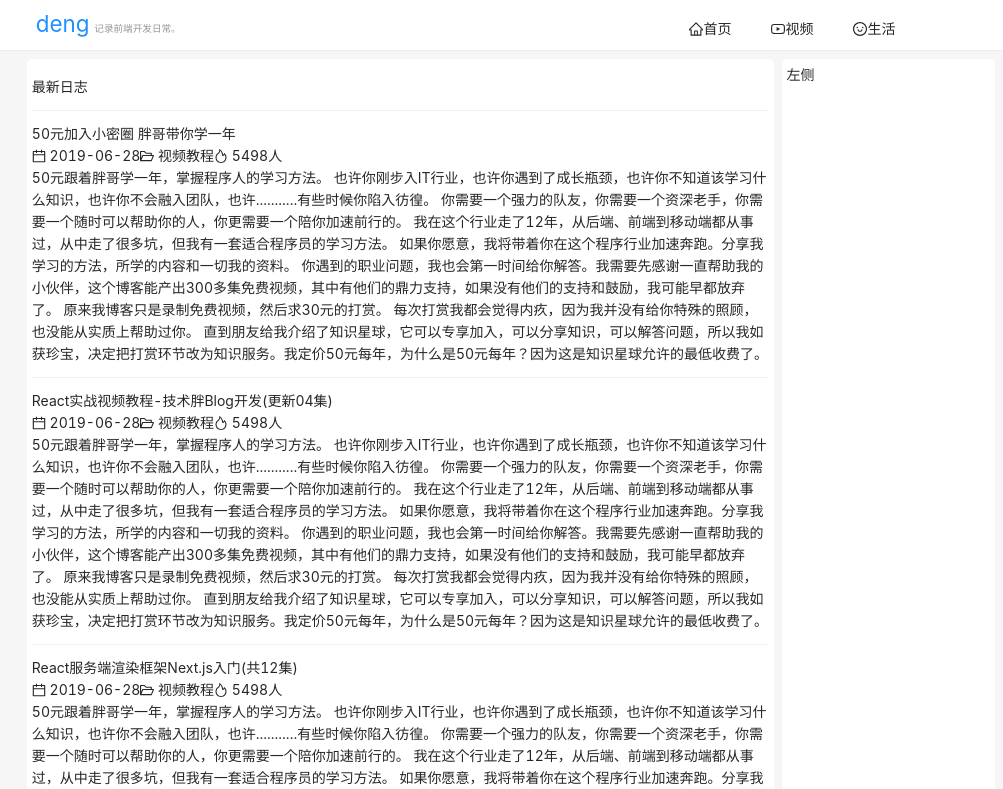
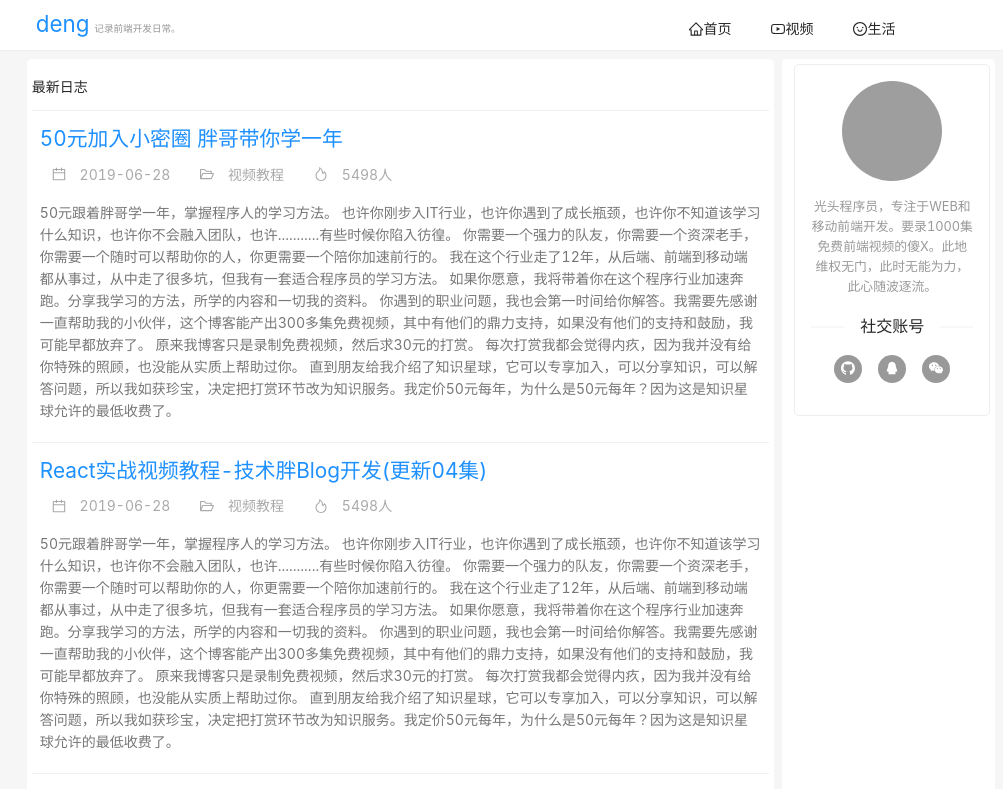
Before and after one commit to dengyuying220/react-blog, a Next.js app in the folder blog/: page / in a window 1280 px wide. Shown: the top 789 px of the page, without its empty margins (129-1132 px from the left). Built offline with nearby package versions, Linux system fonts and the light colour scheme; grey boxes are pictures that could not be loaded.

Commit message:
自我介绍

```diff
--- /dev/null
+++ b/blog/components/Author.js
@@ -0,0 +1,27 @@
+import {Avatar,Divider} from 'antd'
+import style from '../styles/components/author.module.scss'
+import {
+    GithubOutlined,
+    QqOutlined,
+    WechatOutlined,
+  } from '@ant-design/icons';
+
+const Author =()=>{
+
+    return (
+        <div className={[`${style.author_div}`,`comm_box`].join(' ')}>
+            <div> <Avatar size={100} src="http://blogimages.jspang.com/blogtouxiang1.jpg"  /></div>
+            <div className={style.author_introduction}>
+                光头程序员，专注于WEB和移动前端开发。要录1000集免费前端视频的傻X。此地维权无门，此时无能为力，此心随波逐流。
+                <Divider>社交账号</Divider>
+                <Avatar size={28} icon={<GithubOutlined />} className={style.account}  />
+                <Avatar size={28} icon={<QqOutlined />}  className={style.account} />
+                <Avatar size={28} icon={<WechatOutlined />}  className={style.account}  />
+
+            </div>
+        </div>
+    )
+
+}
+
+export default Author
--- a/blog/components/Header.js
+++ b/blog/components/Header.js
@@ -1,5 +1,5 @@
 import React from 'react'
-import style from './header.module.scss'
+import style from '../styles/components/header.module.scss'
 import {
     HomeOutlined,
     YoutubeOutlined,
--- a/blog/pages/index.js
+++ b/blog/pages/index.js
@@ -7,6 +7,9 @@ import {
   FireOutlined,
 } from '@ant-design/icons';
 import Header from '../components/header.js'
+import Author from '../components/Author.js'
+
+import style from '../styles/pages/index.module.scss'
 const Home = () => {
   const [ mylist , setMylist ] = useState(
     [
@@ -30,20 +33,20 @@ const Home = () => {
             dataSource={mylist}
             renderItem={item => (
               <List.Item>
-                <div className="list-title">{item.title}</div>
-                <div className="list-icon">
+                <div className={style.list_title}>{item.title}</div>
+                <div className={style.list_icon}>
                   <span><CalendarOutlined /> 2019-06-28</span>
                   <span><FolderOpenOutlined /> 视频教程</span>
                   <span><FireOutlined /> 5498人</span>
                 </div>
-                <div className="list-context">{item.context}</div>
+                <div className={style.list_context}>{item.context}</div>
               </List.Item>
             )}
           >
           </List>
         </Col>
         <Col className="comm-right" xs={0} sm={0} md={7} lg={5} xl={4} >
-          左侧
+          <Author />
         </Col>
       </Row>
    </>
--- /dev/null
+++ b/blog/styles/components/author.module.scss
@@ -0,0 +1,18 @@
+.author_div{
+  text-align: center;
+  padding: 1rem;
+
+}
+.author_div div{
+  margin-bottom: 1rem;
+
+}
+.author_introduction{
+  font-size:.8rem;
+  color: #999;
+}
+.account{
+  background-color: #999;
+  margin-left: .5rem;
+  margin-right: .5rem;
+}
--- a/blog/styles/globals.css
+++ b/blog/styles/globals.css
@@ -1,8 +1,13 @@
 body{
   background-color: #f6f6f6!important;
 }
-
-
+.comm_box{
+  background-color: #FFF;
+  margin-left: .5rem;
+  padding:.3rem;
+  border-radius: .3rem;
+  border:1px solid #eee;
+}
 .comm-left{
   background-color: #FFF;
   padding:.3rem;
--- /dev/null
+++ b/blog/styles/pages/index.module.scss
@@ -0,0 +1,17 @@
+.list_title{
+  font-size:1.3rem;
+  color: #1e90ff;
+  padding: 0 0.5rem;
+}
+.list_context{
+  color:#777;
+  padding:.5rem;
+}
+.list_icon{
+  padding:.5rem 0;
+  color:#AAA;
+}
+.list_icon span{
+  display: inline-block;
+  padding: 0 10px;
+}
```
Also changed, not shown: blog/styles/components/header.module.scss (renamed from blog/components/header.module.scss).
